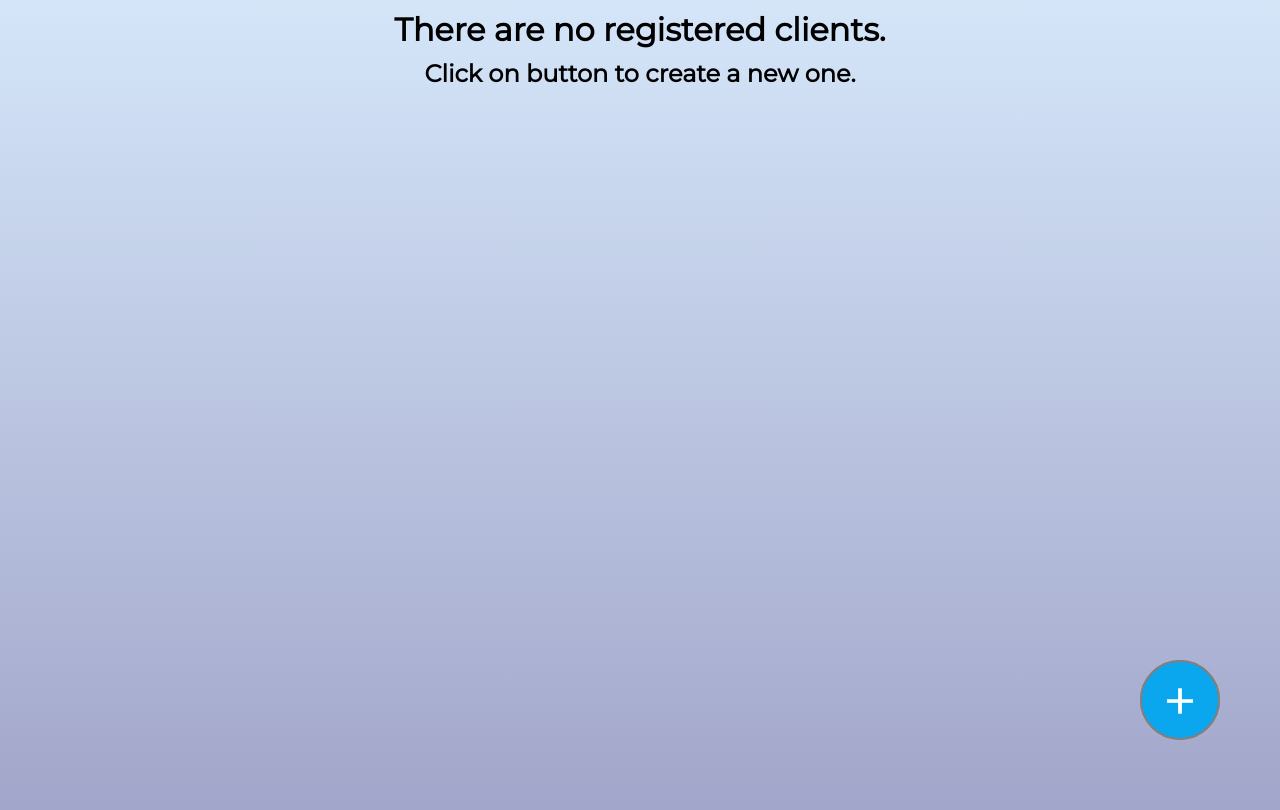
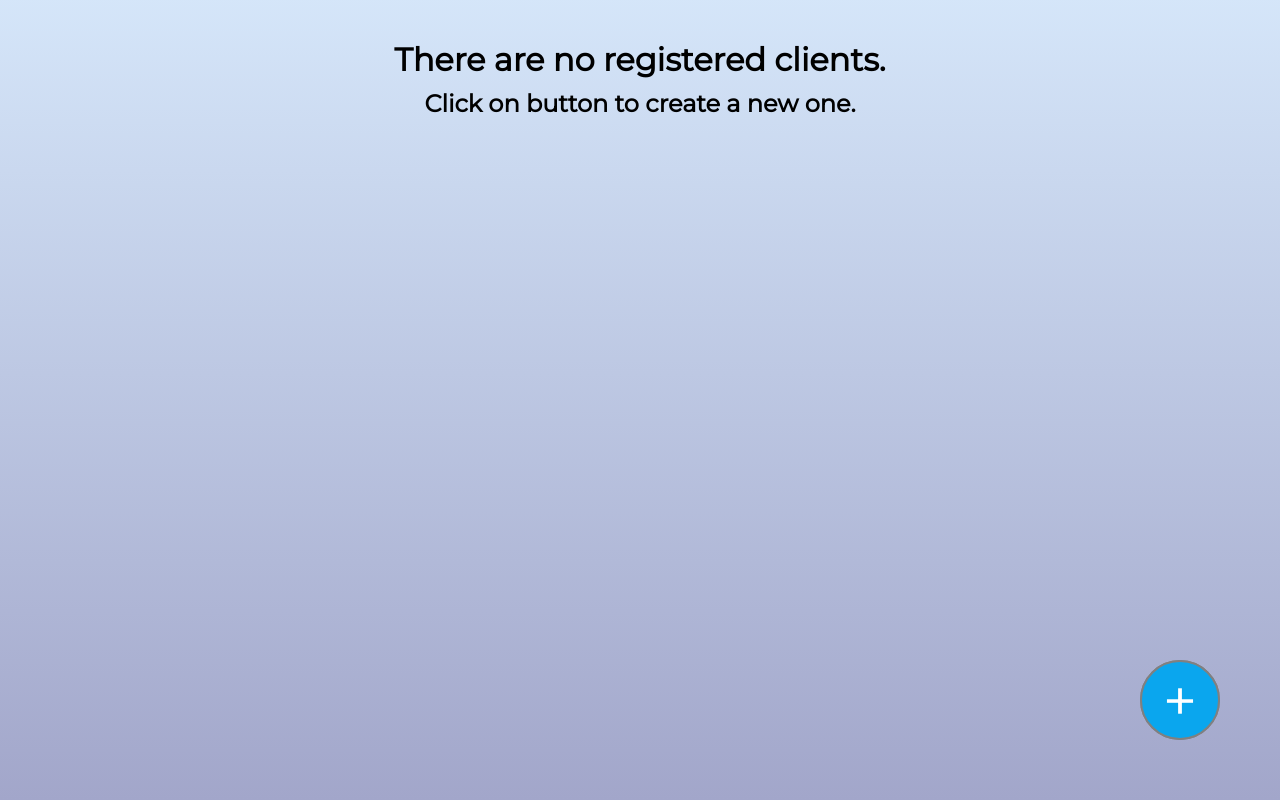
Before and after one commit to Sagramielgo/client-agenda, a React (Create React App) app: page /#/ in a window 1280 px wide. Built offline with nearby package versions, Linux system fonts and the light colour scheme.

Commit message:
Install typescript dependecies

```diff
--- /dev/null
+++ b/src/react-app-env.d.ts
@@ -0,0 +1 @@
+/// <reference types="react-scripts" />
--- a/src/styles/layout/clientCard.scss
+++ b/src/styles/layout/clientCard.scss
@@ -83,7 +83,7 @@
   &__btnRemove {
     width: rem(20);
     height: rem(20);
-    background-color: rgb(238, 66, 66);
+    background-color: rgb(241, 80, 80);
     border-radius: rem(5);
     border: none;
     cursor: pointer;
--- a/src/styles/layout/clientList.scss
+++ b/src/styles/layout/clientList.scss
@@ -5,10 +5,11 @@
 
   &__header {
     width: 100%;
+    padding-top: rem(30);
 
     &--title {
       text-align: center;
-      margin-top: rem(10);
+      padding-top: rem(10);
     }
   }
 }
```
Also changed, not shown: package.json (+8 -0 lines), tsconfig.json (added, +26 -0 lines), src/index.tsx (renamed from src/index.js), 1 other file (tests, documents, lock files or other folders).
